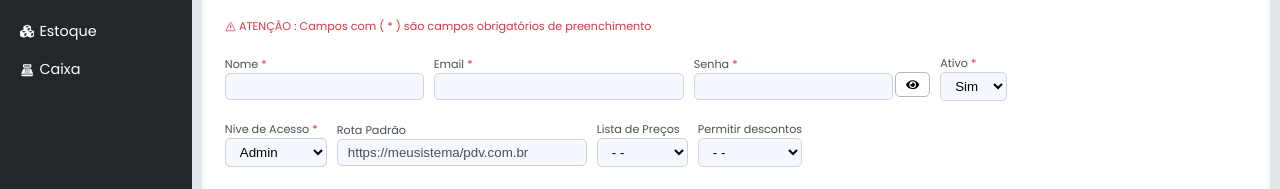
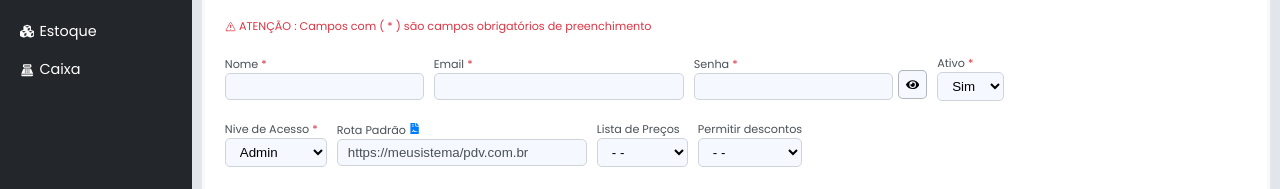
Before and after one commit to LAsolucoes/PDV, a Next.js app: page /novo-usuario in a window 1280 px wide. Shown: the part 161-350 px from the top of the page. Built offline with nearby package versions, Linux system fonts and the light colour scheme.

Commit message:
Modal informacoes

```diff
--- a/src/app/( Sidebar-Pages )/( Cadastros )/( Categorias )/categorias/page.tsx
+++ b/src/app/( Sidebar-Pages )/( Cadastros )/( Categorias )/categorias/page.tsx
@@ -1,5 +1,5 @@
 
-import TitlePages from "../../../../_components/TitlePages";
+import{ TitlePages} from "../../../../_components/TitlePages";
 import Link from "next/link";
 import { IoMdAdd } from "react-icons/io";
 import { FaEdit } from "react-icons/fa"; /* EDITAR */
@@ -8,7 +8,7 @@ import { FaCheck } from "react-icons/fa"; /* CHECK */
 import { TiDelete } from "react-icons/ti"; /* NO ATIVO */
 import { IoSearchSharp } from "react-icons/io5"; /* SEARCH */
 
-import Button from "../../../../_components/( Buttons )/Button";
+import{ Button }from "../../../../_components/( Buttons )/Button";
 
 
 export default function Category() {
--- a/src/app/( Sidebar-Pages )/( Cadastros )/( Usuarios )/novo-usuario/page.tsx
+++ b/src/app/( Sidebar-Pages )/( Cadastros )/( Usuarios )/novo-usuario/page.tsx
@@ -5,12 +5,15 @@ import { ButtonViewPassword } from "@/app/_components/( Buttons )/ButtonViewPass
 import { useEffect, useRef, useState } from "react";
 import { FaEye } from "react-icons/fa";
 import { FaEyeSlash } from "react-icons/fa";
+import { FaFileContract } from "react-icons/fa";
+import { Modal } from "@/app/_components/Modal";
 
 export default function NewUser() {
   const [passwordVisible, setPasswordVisible] = useState(false);
-  const [passwordVisibleDiscount , setPasswordVisibleDiscount ] = useState(false)
+  const [passwordVisibleDiscount, setPasswordVisibleDiscount] = useState(false);
   const [allowDiscount, setAllowDiscount] = useState(false);
   const inputDiscountPassword = useRef<HTMLInputElement | null>(null);
+  const [modalOpenClose, setModalOpenClose] = useState(false);
 
   function handleViewPassword() {
     setPasswordVisible(!passwordVisible);
@@ -21,7 +24,6 @@ export default function NewUser() {
     setPasswordVisibleDiscount(!passwordVisibleDiscount);
     return;
   }
-
 
   function AllowDiscount(event: React.ChangeEvent<HTMLSelectElement>) {
     const inputValue = event.target.value;
@@ -38,8 +40,9 @@ export default function NewUser() {
     }
   }, [allowDiscount]);
 
-
-
+  function handleCloseModal() {
+    setModalOpenClose(!modalOpenClose);
+  }
 
   return (
     <>
@@ -103,7 +106,14 @@ export default function NewUser() {
         </div>
 
         <div className="inputField">
-          <label htmlFor="route">Rota Padrão</label>
+          <label htmlFor="route">
+            Rota Padrão{" "}
+            <FaFileContract
+              title="Click e saiba mais!"
+              className="iconSaibaMais"
+              onClick={handleCloseModal}
+            />
+          </label>
           <input
             type="text"
             id="route"
@@ -151,7 +161,9 @@ export default function NewUser() {
             <div className="inputField">
               <ButtonViewPassword
                 onClick={handleViewPasswordDiscount}
-                title={passwordVisibleDiscount ? "Ocutar senha" : "Exibir senha"}
+                title={
+                  passwordVisibleDiscount ? "Ocutar senha" : "Exibir senha"
+                }
                 icon={passwordVisibleDiscount ? <FaEyeSlash /> : <FaEye />}
               />
             </div>
@@ -161,6 +173,8 @@ export default function NewUser() {
       <div>
         <ButtonSalvarVoltar name={"salvar"} href={"/marcas"} />
       </div>
+
+      {modalOpenClose && <Modal onClick={handleCloseModal} />}
     </>
   );
 }
--- a/src/app/( Sidebar-Pages )/( Cadastros )/( Usuarios )/usuarios/page.tsx
+++ b/src/app/( Sidebar-Pages )/( Cadastros )/( Usuarios )/usuarios/page.tsx
@@ -1,4 +1,4 @@
-import TitlePages from "../../../../_components/TitlePages";
+import {TitlePages} from "../../../../_components/TitlePages";
 import Link from "next/link";
 import { IoMdAdd } from "react-icons/io";
 import { FaEdit } from "react-icons/fa"; /* EDITAR */
@@ -7,7 +7,7 @@ import { RiFileCopy2Fill } from "react-icons/ri"; /* MOVIMENTACOES */
 import { FaCheck } from "react-icons/fa"; /* CHECK */
 import { TiDelete } from "react-icons/ti"; /* NO ATIVO */
 import { IoSearchSharp } from "react-icons/io5"; /* SEARCH */
-import Button from "../../../../_components/( Buttons )/Button";
+import {Button} from "../../../../_components/( Buttons )/Button";
 
 export default function Category() {
   return (
--- a/src/app/( auth )/register/page.tsx
+++ b/src/app/( auth )/register/page.tsx
@@ -1,7 +1,7 @@
 import Link from "next/link";
 import styles from "@/app/page.module.css";
 import "./register.css";
-import Button from "@/app/_components/( Buttons )/Button";
+import {Button} from "@/app/_components/( Buttons )/Button";
 import LogoTipo from "../../../../public/LogoTipo.jpg";
 import Image from "next/image";
 
--- a/src/app/( auth )/resetPassword/page.tsx
+++ b/src/app/( auth )/resetPassword/page.tsx
@@ -1,7 +1,7 @@
 import Link from "next/link";
 import styles from "@/app/page.module.css";
 import "./remember.css";
-import Button from "@/app/_components/( Buttons )/Button";
+import {Button} from "@/app/_components/( Buttons )/Button";
 import ImageEmail from "../../../../public/ImageEmail.png";
 import Image from "next/image";
 
--- a/src/app/_components/( Buttons )/Button/index.tsx
+++ b/src/app/_components/( Buttons )/Button/index.tsx
@@ -1,16 +1,15 @@
-import { ReactNode } from 'react';
 
 interface ButtonProps {
     value: string
     name: string
     className: string
     type?: "button" | "submit" | "reset";
-    icon: ReactNode;
+    icon: React.ReactNode;
     title: string
 
 }
 
-export default function Button({ value, name, className, type, icon, title }: ButtonProps) {
+export  function Button({ value, name, className, type, icon, title }: ButtonProps) {
     return (
         <button name={name} className={className} type={type} title={title}> {icon} {value} </button>
     )
--- a/src/app/_components/Header/index.tsx
+++ b/src/app/_components/Header/index.tsx
@@ -5,7 +5,7 @@ import { BsBasket2Fill } from "react-icons/bs";
 
 import { FaPlay } from "react-icons/fa6";
 import { IoMdMoon } from "react-icons/io";
-import Button from "../( Buttons )/Button";
+import {Button} from "../( Buttons )/Button";
 import Link from "next/link";
 import Image from "next/image";
 import styles from "./header.module.css";
--- /dev/null
+++ b/src/app/_components/Modal/index.tsx
@@ -0,0 +1,26 @@
+import styles from "./modal.module.css"
+
+interface ModalProps{
+    onClick?: ()=> void
+}
+export function Modal({onClick }: ModalProps){
+    return(
+        <div className={styles.ContainerBackground}>
+
+            <div className={styles.Modal}>
+
+            <h1>Minha modal</h1>
+            Lorem, ipsum dolor sit amet consectetur adipisicing elit. Aut error, commodi perferendis rem, maxime eos, suscipit tenetur dicta perspiciatis non provident? Quam tenetur doloremque perferendis, aliquid harum et assumenda incidunt.
+            <hr />
+            Lorem, ipsum dolor sit amet consectetur adipisicing elit. Ratione praesentium autem ullam? Dolorum consectetur quibusdam animi unde cupiditate, optio laboriosam explicabo? Eum temporibus quibusdam, voluptatem dolor voluptatibus autem animi laborum.
+            <hr />
+
+
+           <button onClick={ onClick }>Close</button>
+
+            </div>
+
+
+        </div>
+    )
+}
--- /dev/null
+++ b/src/app/_components/Modal/modal.module.css
@@ -0,0 +1,25 @@
+.ContainerBackground {
+    position: fixed;
+    top: 0;
+    left: 0;
+    bottom: 0;
+    right: 0;
+    height:100vh;
+    width: 100vw;
+    background-color: rgba(0, 0, 0, 0.898);
+    z-index: 99999;
+    transition: background-color 0.6s ease;
+
+}
+
+.Modal{
+    background-color: white;
+    height: 400px;
+    width: 600px;
+    position: absolute;
+    top: 50%;
+    left: 50%;
+    transform: translate(-50% , -50%);
+    border-radius: 5px;
+    padding: 16px;
+}
--- a/src/app/globals.css
+++ b/src/app/globals.css
@@ -214,8 +214,17 @@ a {
 .btnViewPassword{
    border: 1px solid var(--dark-gray-secondary);
    display: flex;
-   margin-left: -8px;
+   margin-left: -5px;
+   padding: 7px;
+   align-items: center;
+   justify-content: center;
+   background-color: var(--ice);
+   transition: 0.6s ease;
+
  }
+.btnViewPassword:hover{
+   background-color: var(--white);
+  }
 
 
 select{
@@ -337,7 +346,14 @@ tbody .BtnAcoesTable {
 
 
 
-
+.iconSaibaMais{
+  color: var(--blue);
+  cursor: pointer;
+}
+.iconSaibaMais:hover{
+  color: var(--blue-primary);
+  cursor: pointer;
+}
 
 .icons {
   font-size: 1.2rem;
--- a/src/app/page.tsx
+++ b/src/app/page.tsx
@@ -1,6 +1,6 @@
 import Link from "next/link";
 import styles from "./page.module.css";
-import Button from "./_components/( Buttons )/Button";
+import {Button} from "./_components/( Buttons )/Button";
 import LogoTipo from "../../public/LogoTipo.jpg";
 import Image from "next/image";
 
```
Also changed, not shown: src/app/( Sidebar-Pages )/layout.tsx (+9 -4 lines), 1 other file (tests, documents, lock files or other folders).
